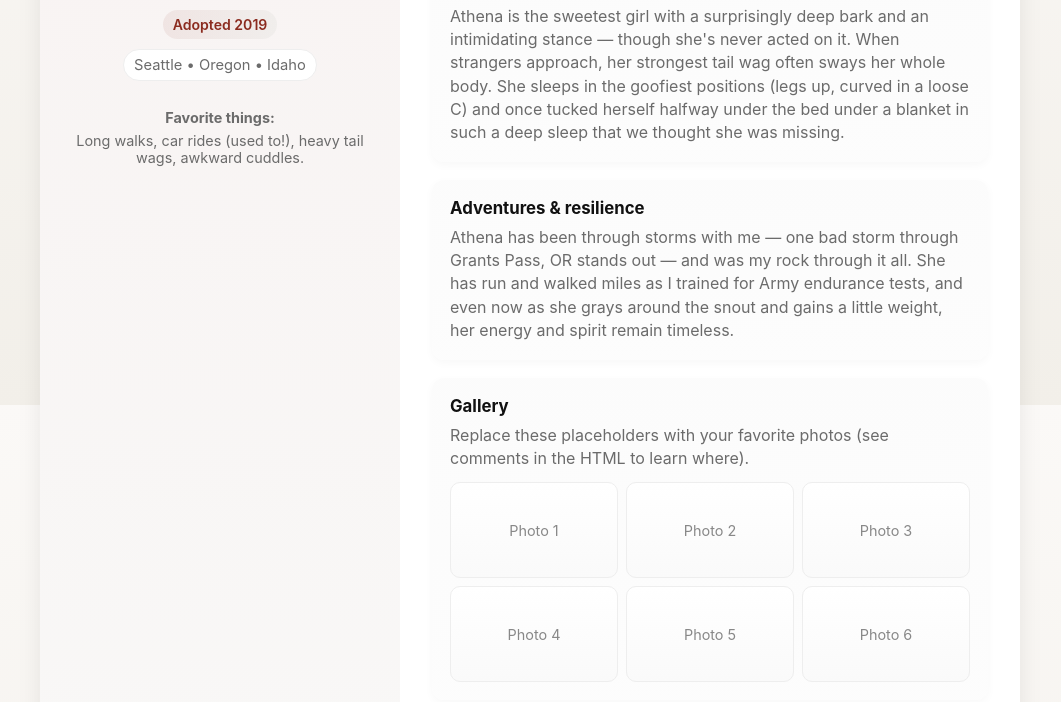
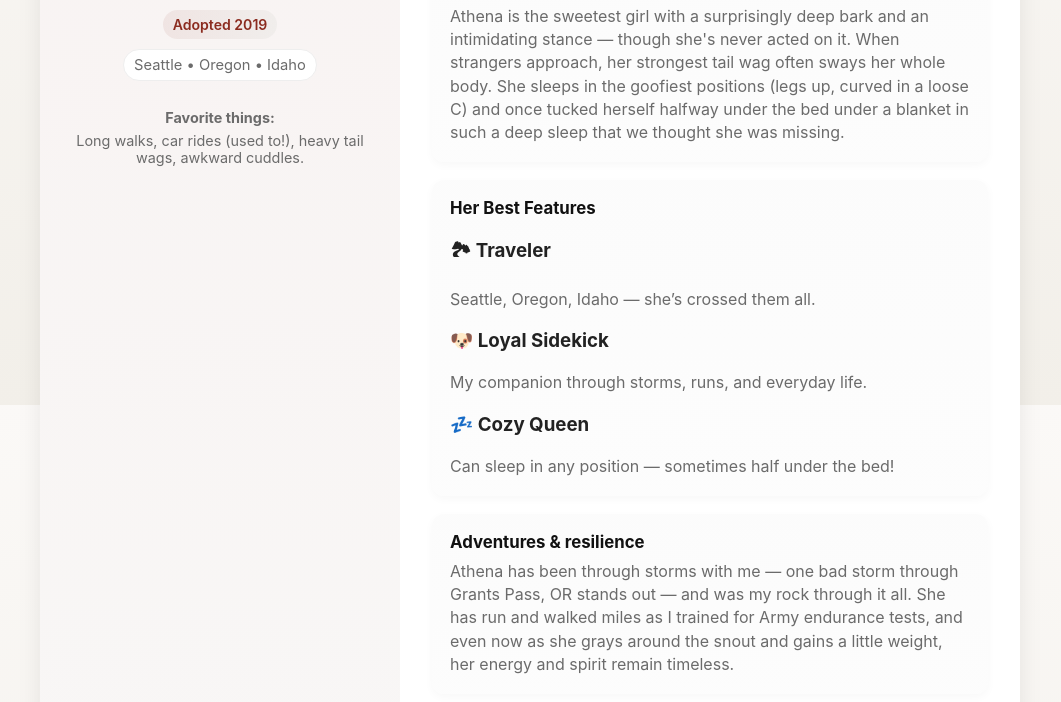
Before and after one commit to gjtorres167-dev/AthenaDevika2, a plain HTML site: page index.html in a window 1280 px wide. Shown: the part 395-1097 px from the top of the page, without its empty margins (110-1171 px from the left). Drawn offline with Linux system fonts and the light colour scheme.

Commit message:
Add files via upload

```diff
--- a/index.html
+++ b/index.html
@@ -261,6 +261,24 @@
         </p>
       </article>
 
+<article class="section" id="features">
+  <h2>Her Best Features</h2>
+  <div class="feature-list">
+    <div class="feature">
+      <h3>🏞 Traveler</h3>
+      <p>Seattle, Oregon, Idaho — she’s crossed them all.</p>
+    </div>
+    <div class="feature">
+      <h3>🐶 Loyal Sidekick</h3>
+      <p>My companion through storms, runs, and everyday life.</p>
+    </div>
+    <div class="feature">
+      <h3>💤 Cozy Queen</h3>
+      <p>Can sleep in any position — sometimes half under the bed!</p>
+    </div>
+  </div>
+</article>
+
       <article class="section" id="adventures" aria-labelledby="advTitle">
         <h2 id="advTitle">Adventures & resilience</h2>
         <p>
```
